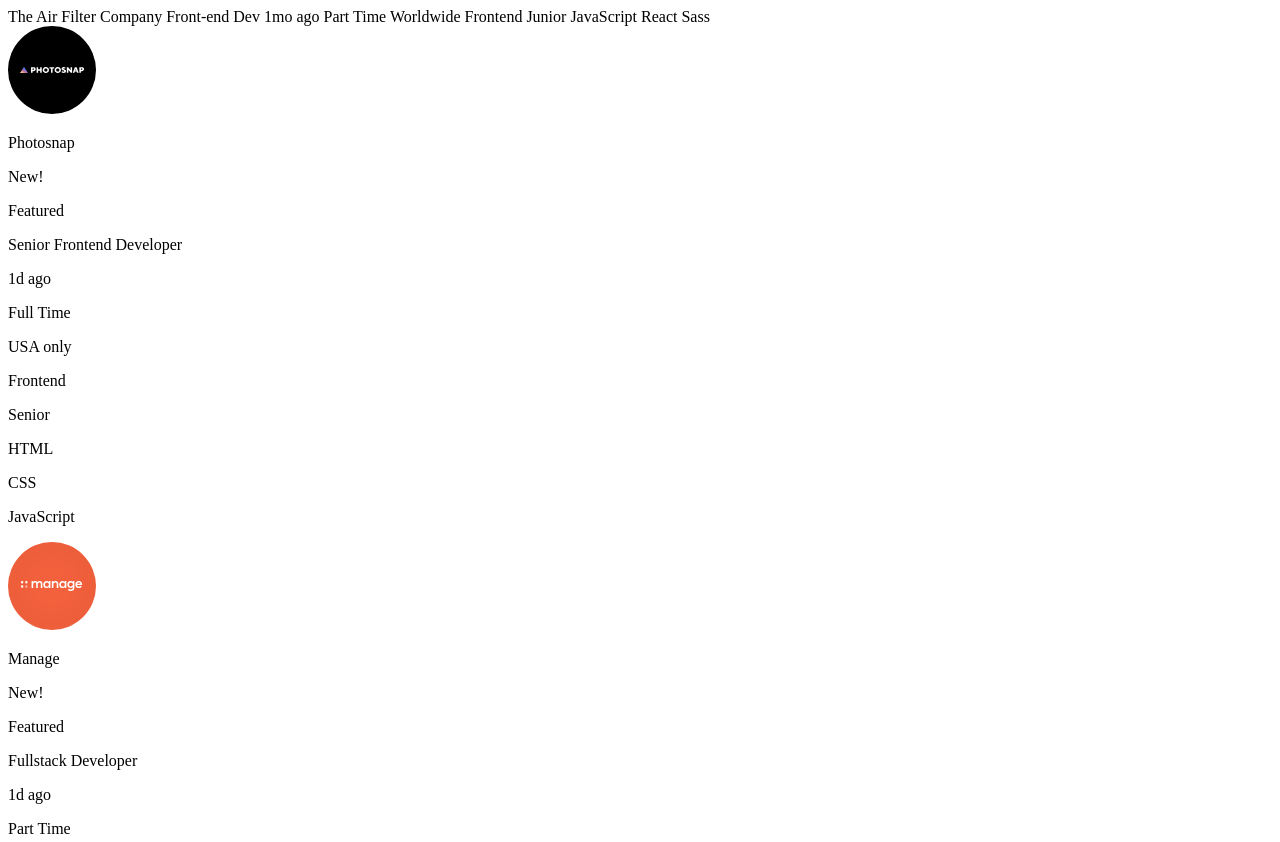
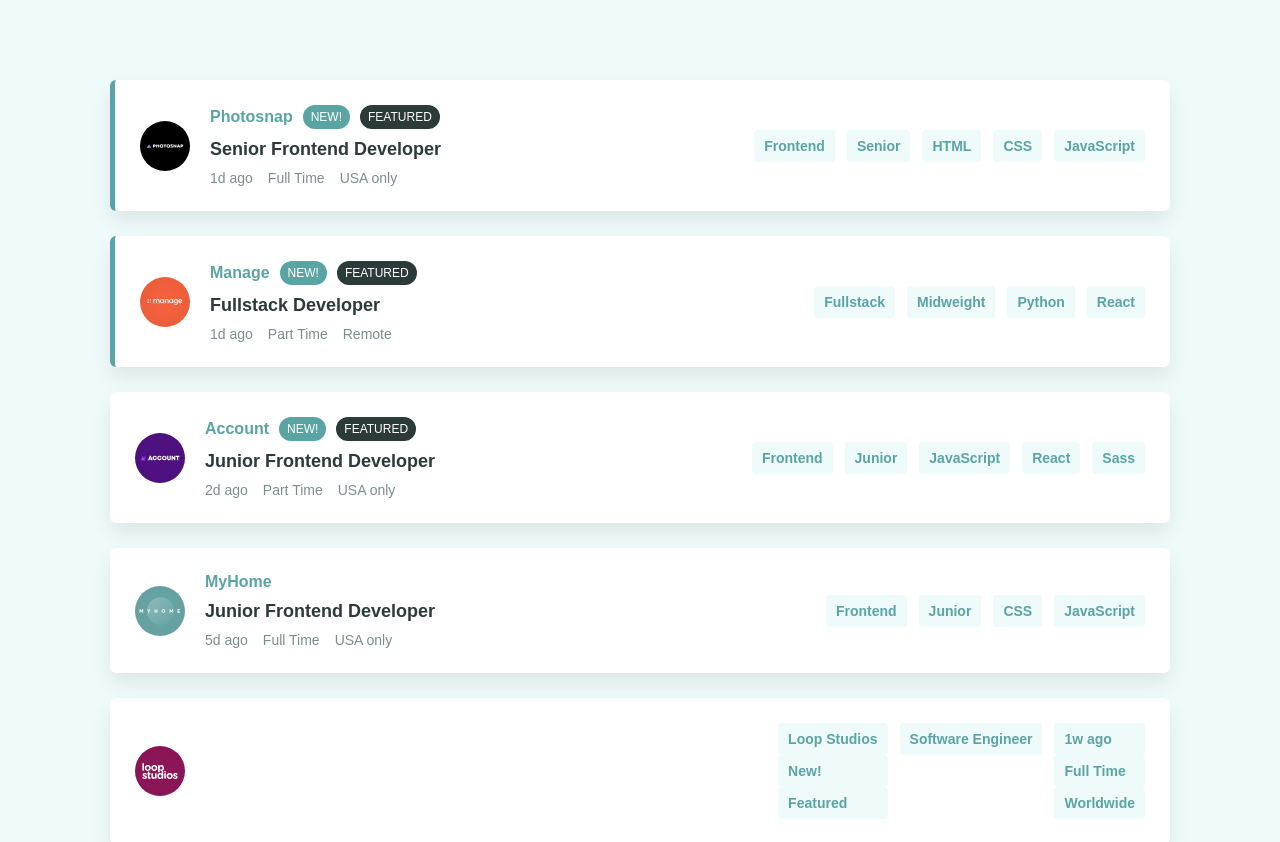
Before and after one commit to Tayobonferejo/jobFilter, a plain HTML site: page index.html in a window 1280 px wide. Shown: the top 842 px of the page. Drawn offline with Linux system fonts and the light colour scheme.

Commit message:
working on styling

```diff
--- /dev/null
+++ b/index.css
@@ -0,0 +1,164 @@
+/* ===== RESET ===== */
+* {
+  margin: 0;
+  padding: 0;
+  box-sizing: border-box;
+}
+
+body {
+  font-family: "League Spartan", sans-serif;
+  background-color: hsl(180, 52%, 96%);
+  color: hsl(180, 14%, 20%);
+}
+
+/* ===== MAIN LAYOUT ===== */
+main {
+  max-width: 1100px;
+  margin: 80px auto;
+  padding: 0 20px;
+  display: flex;
+  flex-direction: column;
+  gap: 25px;
+}
+
+/* ===== JOB CARD ===== */
+main > div {
+  background-color: #fff;
+  padding: 25px;
+  border-radius: 6px;
+  display: flex;
+  justify-content: space-between;
+  align-items: center;
+  box-shadow: 0 10px 20px rgba(0, 0, 0, 0.08);
+  gap: 20px;
+}
+
+/* Featured jobs */
+main > div:first-child,
+main > div:nth-child(2) {
+  border-left: 5px solid hsl(180, 29%, 50%);
+}
+
+/* ===== LEFT SECTION ===== */
+main > div > div:first-child {
+  display: flex;
+  align-items: center;
+  gap: 20px;
+}
+
+/* Company logo */
+img {
+  width: 50px;
+  height: 50px;
+}
+
+/* Company info */
+main > div > div:first-child > div {
+  display: flex;
+  flex-direction: column;
+  gap: 10px;
+}
+
+/* Company name + badges */
+main > div > div:first-child > div > div:first-child {
+  display: flex;
+  align-items: center;
+  gap: 10px;
+}
+
+main > div > div:first-child > div > div:first-child p:first-child {
+  color: hsl(180, 29%, 50%);
+  font-weight: 700;
+}
+
+/* NEW / FEATURED badges */
+main > div > div:first-child > div > div:first-child p:nth-child(2),
+main > div > div:first-child > div > div:first-child p:nth-child(3) {
+  background-color: hsl(180, 29%, 50%);
+  color: white;
+  padding: 5px 8px;
+  border-radius: 20px;
+  font-size: 12px;
+  text-transform: uppercase;
+}
+
+main > div > div:first-child > div > div:first-child p:nth-child(3) {
+  background-color: hsl(180, 14%, 20%);
+}
+
+/* Job title */
+main > div > div:first-child > div > div:nth-child(2) p {
+  font-size: 18px;
+  font-weight: 700;
+  cursor: pointer;
+}
+
+main > div > div:first-child > div > div:nth-child(2) p:hover {
+  color: hsl(180, 29%, 50%);
+}
+
+/* Job meta info */
+main > div > div:first-child > div > div:nth-child(3) {
+  display: flex;
+  gap: 15px;
+  color: hsl(180, 8%, 52%);
+  font-size: 14px;
+}
+
+/* ===== TAGS ===== */
+main > div > div:last-child {
+  display: flex;
+  flex-wrap: wrap;
+  gap: 12px;
+}
+
+main > div > div:last-child p {
+  background-color: hsl(180, 52%, 96%);
+  color: hsl(180, 29%, 50%);
+  padding: 8px 10px;
+  border-radius: 4px;
+  font-weight: 700;
+  font-size: 14px;
+  cursor: pointer;
+}
+
+main > div > div:last-child p:hover {
+  background-color: hsl(180, 29%, 50%);
+  color: #fff;
+}
+
+/* ===== MOBILE RESPONSIVE ===== */
+@media (max-width: 768px) {
+  main {
+    margin-top: 40px;
+  }
+
+  main > div {
+    flex-direction: column;
+    align-items: flex-start;
+  }
+
+  img {
+    margin-top: -50px;
+    background: #fff;
+    padding: 5px;
+    border-radius: 50%;
+  }
+
+  main > div > div:last-child {
+    border-top: 1px solid hsl(180, 8%, 85%);
+    padding-top: 15px;
+    width: 100%;
+  }
+}
+
+/* ===== ATTRIBUTION ===== */
+.attribution {
+  text-align: center;
+  font-size: 13px;
+  margin: 40px 0;
+}
+
+.attribution a {
+  color: hsl(180, 29%, 50%);
+}
--- a/index.html
+++ b/index.html
@@ -3,31 +3,12 @@
 <head>
   <meta charset="UTF-8">
   <meta name="viewport" content="width=device-width, initial-scale=1.0"> <!-- displays site properly based on user's device -->
-
+  <link rel="stylesheet" href="/index.css">
   <link rel="icon" type="image/png" sizes="32x32" href="./images/favicon-32x32.png">
 
   <title>Frontend Mentor | Job Listings</title>
 </head>
 <body>
-  <div>
-
-  <!-- Item Start -->
-  The Air Filter Company
-  Front-end Dev
-  1mo ago
-  Part Time
-  Worldwide
-  <!-- Role -->
-  Frontend
-  <!-- Level -->
-  Junior
-  <!-- Languages -->
-  JavaScript
-  <!-- Tools -->
-  React
-  Sass
-  <!-- Item End -->
-  </div>
   <main>
     <div>
         <div>
```
